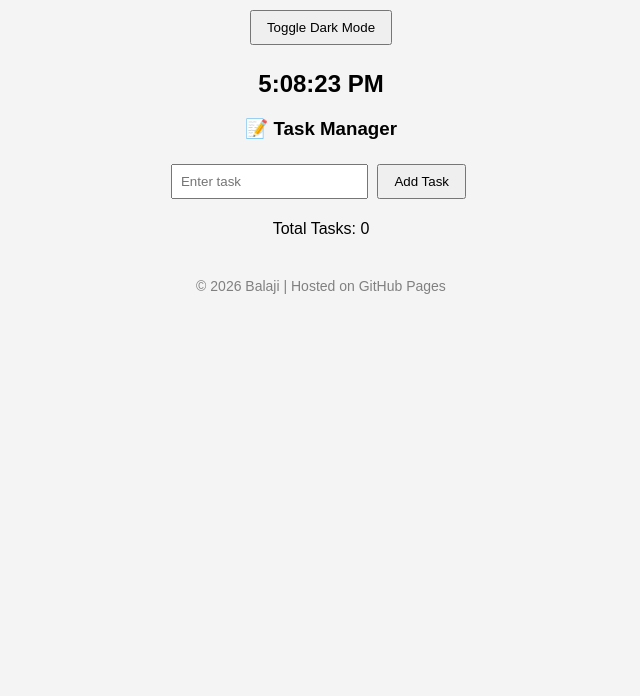
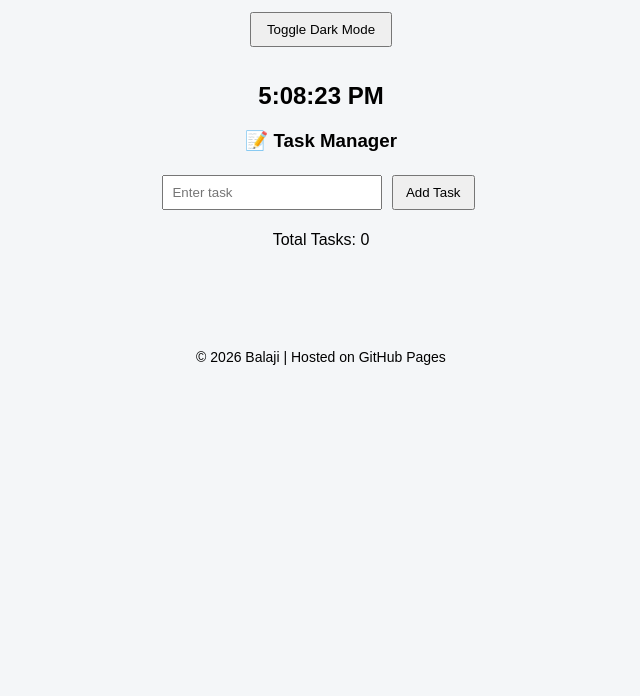
Before and after one commit to Balaji07-eng/Static-Website, a plain HTML site: page index.html in a window 1280 px wide. Shown: the part 104-800 px from the top of the page, without its empty margins (319-959 px from the left). Drawn offline with Linux system fonts and the light colour scheme.

Commit message:
style.css

```diff
--- a/style.css
+++ b/style.css
@@ -1,36 +1,57 @@
 body {
+    margin: 0;
+    font-family: Arial, sans-serif;
+    background: #f4f6f8;
     text-align: center;
-    font-family: Arial;
-    margin-top: 50px;
     transition: 0.3s;
-    background-color: #f4f4f4;
+}
+
+.container {
+    padding: 30px;
 }
 
 .dark-mode {
-    background-color: #121212;
+    background: #1e1e1e;
     color: white;
 }
 
+.toggle-btn {
+    padding: 8px 15px;
+    cursor: pointer;
+    margin-bottom: 15px;
+}
+
+input {
+    padding: 8px;
+    width: 200px;
+}
+
 button {
-    padding: 8px 15px;
+    padding: 8px 12px;
     margin: 5px;
     cursor: pointer;
 }
 
-.todo {
-    margin-top: 20px;
+ul {
+    list-style: none;
+    padding: 0;
 }
 
-input {
+li {
+    margin: 8px;
     padding: 8px;
+    background: #e0e0e0;
+    border-radius: 5px;
+    display: flex;
+    justify-content: space-between;
 }
 
-ul {
-    list-style: none;
+.dark-mode li {
+    background: #333;
 }
 
 footer {
-    margin-top: 40px;
+    margin-top: 30px;
+    padding: 10px;
     font-size: 14px;
-    color: gray;
 }
```
